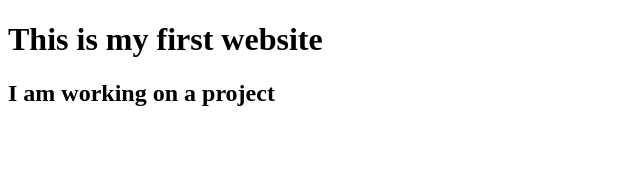
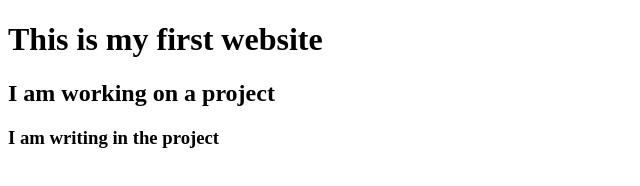
Before and after one commit to Ivynasreen/my-first-website, a plain HTML site: page index.html in a window 1280 px wide. Shown: the whole page, without its empty margins (0-640 px from the left). Drawn offline with Linux system fonts and the light colour scheme.

Commit message:
added some data

```diff
--- a/index.html
+++ b/index.html
@@ -8,5 +8,6 @@
 <body>
     <h1>This is my first website</h1>
     <h2>I am working on a project</h2>
+    <h3>I am writing in the project</h3>
 </body>
 </html>
```
Also changed, not shown: 1 other file.
